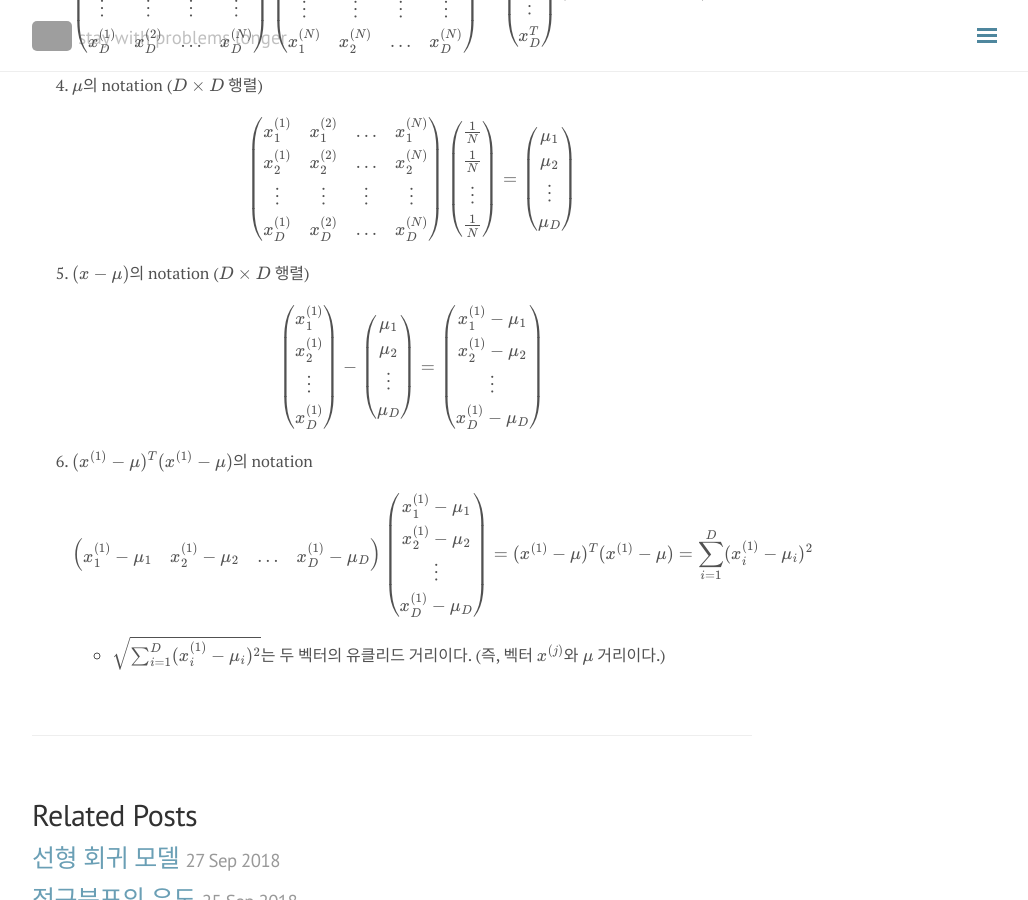
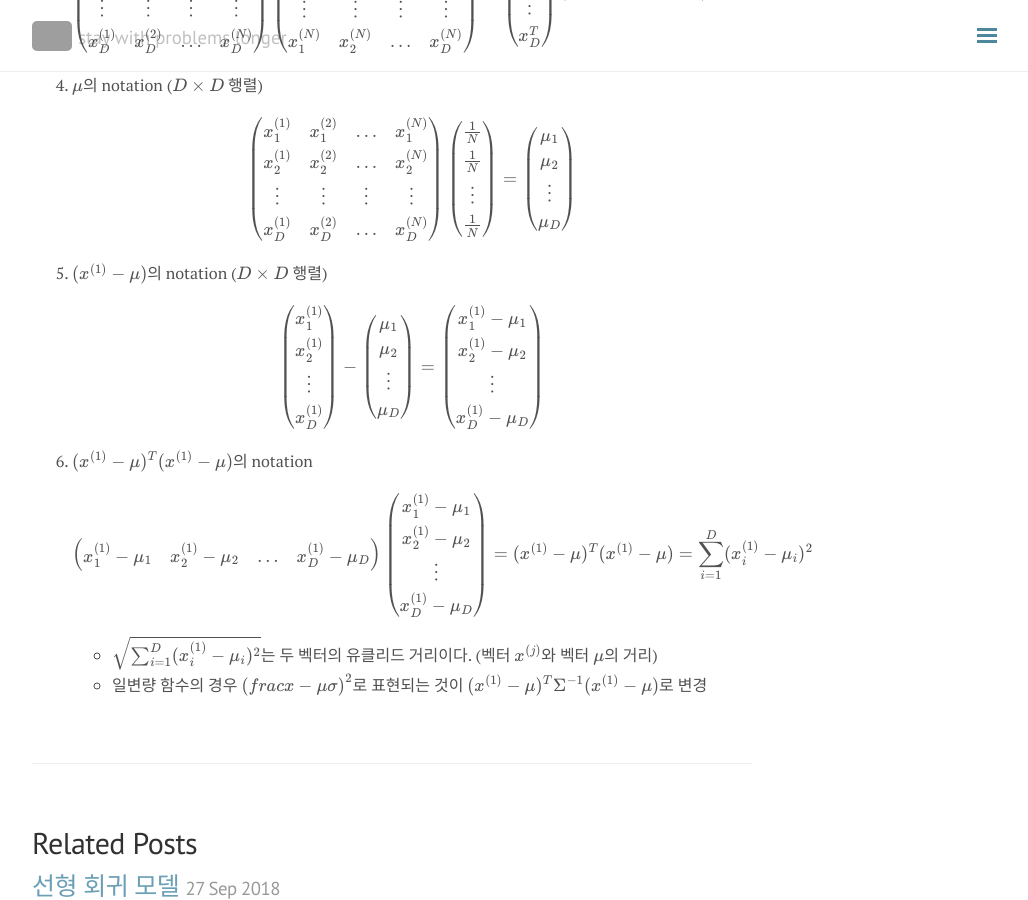
Before and after one commit to seokhoonj/seokhoonj.github.io, a Jekyll site: the page built from _posts/Math/2018-09-28-Math-gaussian_distribution.md, in a window 1280 px wide and 900 px high, scrolled down 1499 px. Shown: the whole window, without its empty margins (248-1276 px from the left). Built offline with Jekyll 4.4.1, drawn with Linux system fonts in a browser that asks for light colours; nearby versions of some CDN libraries; formulas are drawn with MathJax 3; comment, search, counter and statistics services are not loaded; grey boxes are pictures that could not be loaded.

Commit message:
add _posts

```diff
--- a/_posts/Math/2018-09-28-Math-gaussian_distribution.md
+++ b/_posts/Math/2018-09-28-Math-gaussian_distribution.md
@@ -36,8 +36,9 @@ comments: false
 \\( \begin{pmatrix} x\_1^{(1)} & x\_1^{(2)} & \ldots & x\_1^{(N)} \\\\ x\_2^{(1)} & x\_2^{(2)} & \ldots & x\_2^{(N)} \\\\ \vdots & \vdots & \vdots & \vdots \\\\ x\_D^{(1)} & x\_D^{(2)} & \ldots & x\_D^{(N)} \end{pmatrix} \begin{pmatrix} x\_1^{(1)} & x\_2^{(1)} & \ldots & x\_D^{(1)} \\\\ x\_1^{(2)} & x\_2^{(2)} & \ldots & x\_D^{(2)} \\\\ \vdots  & \vdots  & \vdots & \vdots \\\\ x\_1^{(N)} & x\_2^{(N)} & \ldots & x\_D^{(N)} \end{pmatrix} = \left(\begin{array}{c} x\_1^T \\\\ x\_2^T \\\\ \vdots \\\\ x\_D^T \end{array}\right) \left(\begin{array}{cccc} x\_1 & x\_2 & \ldots & x\_D \end{array}\right) = X^T X \\)
 4. $\mu$의 notation ($D \times D$ 행렬)
 \\( \begin{pmatrix} x\_1^{(1)} & x\_1^{(2)} & \ldots & x\_1^{(N)} \\\\ x\_2^{(1)} & x\_2^{(2)} & \ldots & x\_2^{(N)} \\\\ \vdots  & \vdots & \vdots & \vdots \\\\ x\_D^{(1)} & x\_D^{(2)} & \ldots & x\_D^{(N)} \end{pmatrix} \left(\begin{array}{c} \frac{1}{N} \\\\ \frac{1}{N} \\\\ \vdots \\\\ \frac{1}{N} \end{array}\right) = \left(\begin{array}{c} \mu\_1 \\\\ \mu\_2 \\\\ \vdots \\\\ \mu\_D \end{array}\right) \\)
-5. $(x - \mu)$의 notation ($D \times D$ 행렬)
+5. $(x^{(1)} - \mu)$의 notation ($D \times D$ 행렬)
 \\( \left(\begin{array}{c} x\_1^{(1)} \\\\ x\_2^{(1)} \\\\ \vdots \\\\ x\_D^{(1)} \end{array}\right) - \left(\begin{array}{c} \mu\_1 \\\\ \mu\_2 \\\\ \vdots \\\\ \mu\_D \end{array}\right) = \left(\begin{array}{c} x\_1^{(1)}-\mu\_1 \\\\ x\_2^{(1)}-\mu\_2 \\\\ \vdots \\\\ x\_D^{(1)}-\mu\_D \end{array}\right) \\)
 6. $(x^{(1)} - \mu)^T (x^{(1)} - \mu)$의 notation
 \\( \left(\begin{array}{cccc} x\_1^{(1)}-\mu\_1 & x\_2^{(1)}-\mu\_2 & \ldots & x\_D^{(1)}-\mu\_D \end{array}\right) \left(\begin{array}{c} x\_1^{(1)}-\mu\_1 \\\\ x\_2^{(1)}-\mu\_2 \\\\ \vdots \\\\ x\_D^{(1)}-\mu\_D \end{array}\right) = (x^{(1)} - \mu)^T (x^{(1)} - \mu) = \sum\_{i=1}^{D} (x\_i^{(1)} - \mu\_i)^2 \\)
- - $\sqrt{\sum\_{i=1}^{D} (x\_i^{(1)} - \mu\_i)^2}$는 두 벡터의 유클리드 거리이다. (즉, 벡터 $x^{(j)}$와 $\mu$ 거리이다.)
+ - $\sqrt{\sum\_{i=1}^{D} (x\_i^{(1)} - \mu\_i)^2}$는 두 벡터의 유클리드 거리이다. (벡터 $x^{(j)}$와 벡터 $\mu$의 거리)
+ - 일변량 함수의 경우 $\left(frac{x-\mu}{\sigma}\right)^2$로 표현되는 것이 $(x^{(1)} - \mu)^T \Sigma^{-1} (x^{(1)} - \mu)$로 변경
```
